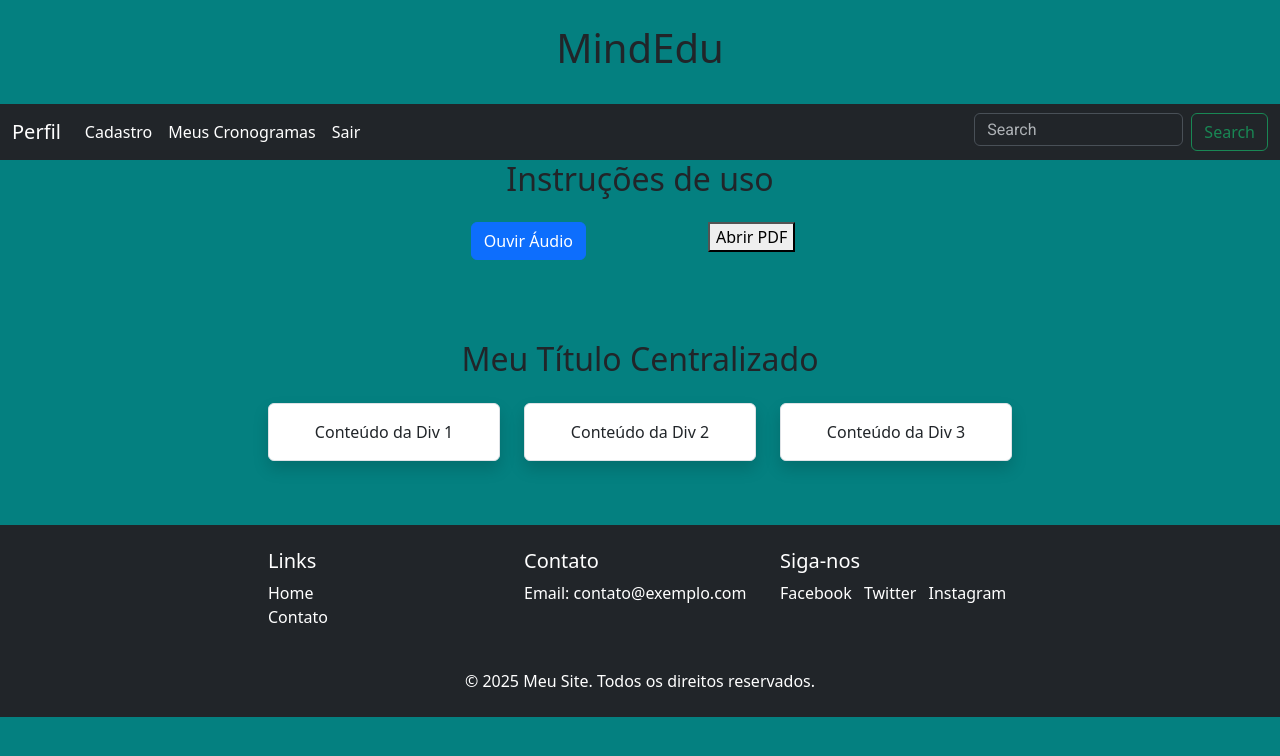
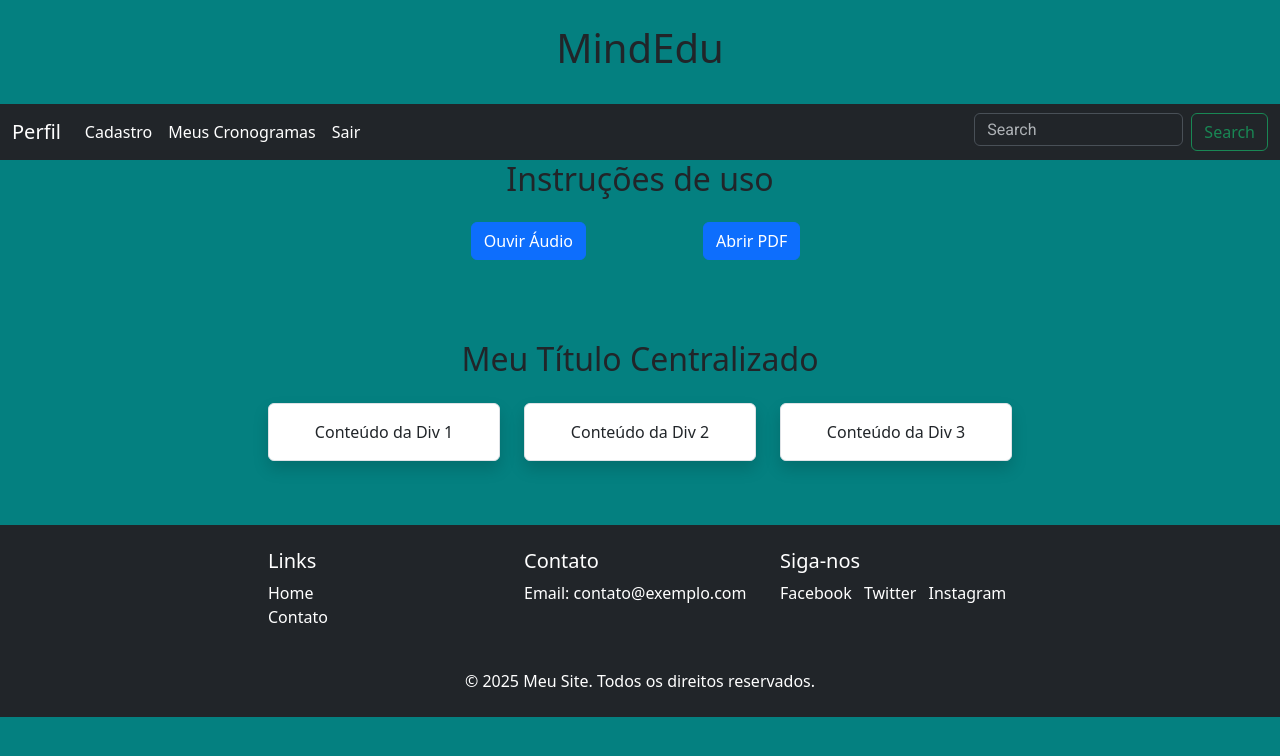
Before and after one commit to ValentimLeonardo/MindEdu, a React (Vite) app: page /homePage in a window 1280 px wide. Shown: the top 756 px of the page. Built offline with nearby package versions, Linux system fonts and the light colour scheme.

Commit message:
mudança no botão

```diff
--- a/src/Components/Texto/texto.jsx
+++ b/src/Components/Texto/texto.jsx
@@ -1,4 +1,5 @@
 import pdfFile from './Apresentação-ihc.pdf'; // Ajuste o caminho conforme necessário
+
 
 function PdfViewer() {
   const openPdf = () => {
@@ -7,7 +8,7 @@ function PdfViewer() {
 
   return (
     <div>
-      <button onClick={openPdf}>
+      <button onClick={openPdf} className='btn btn-primary'>
         Abrir PDF
       </button>
     </div>
```
